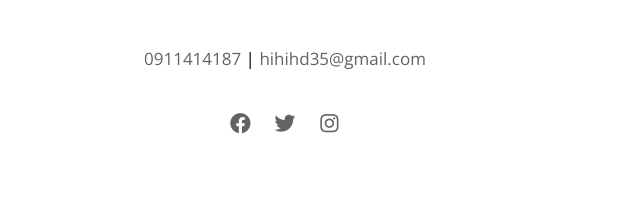
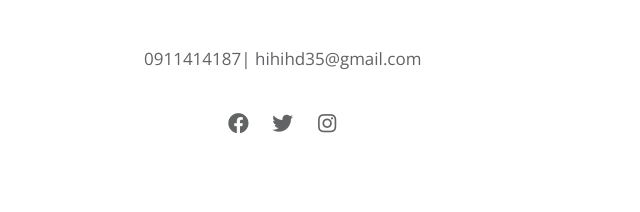
Before and after one commit to hungproh99/gorf4899, a plain HTML site: page contact.html in a window 1280 px wide. Shown: the part 752-964 px from the top of the page, 61-701 px from the left. Drawn offline with nearby package versions, Linux system fonts and the light colour scheme.

Commit message:
Update contact.html

```diff
--- a/contact.html
+++ b/contact.html
@@ -49,7 +49,7 @@
                     <div class="tm-address-box ">
                         <h4 class="tm-info-title tm-text-success ">My Address</h4>
                         <address>Ha Noi - Viet Nam</address>
-                        <a class="tm-contact-link ">0911414187</a> | <a class="tm-contact-link ">hihihd35@gmail.com</a>
+                        <a class="tm-contact-link ">0911414187</a><a class="tm-contact-link "> | hihihd35@gmail.com</a>
                         <div class="tm-contact-social ">
                             <a href="https://www.facebook.com/ndh4899/ " class="tm-social-link "><i class="fab fa-facebook tm-social-icon "></i></a>
                             <a href="https://twitter.com/ndh_4899 " class="tm-social-link "><i class="fab fa-twitter tm-social-icon "></i></a>
```
